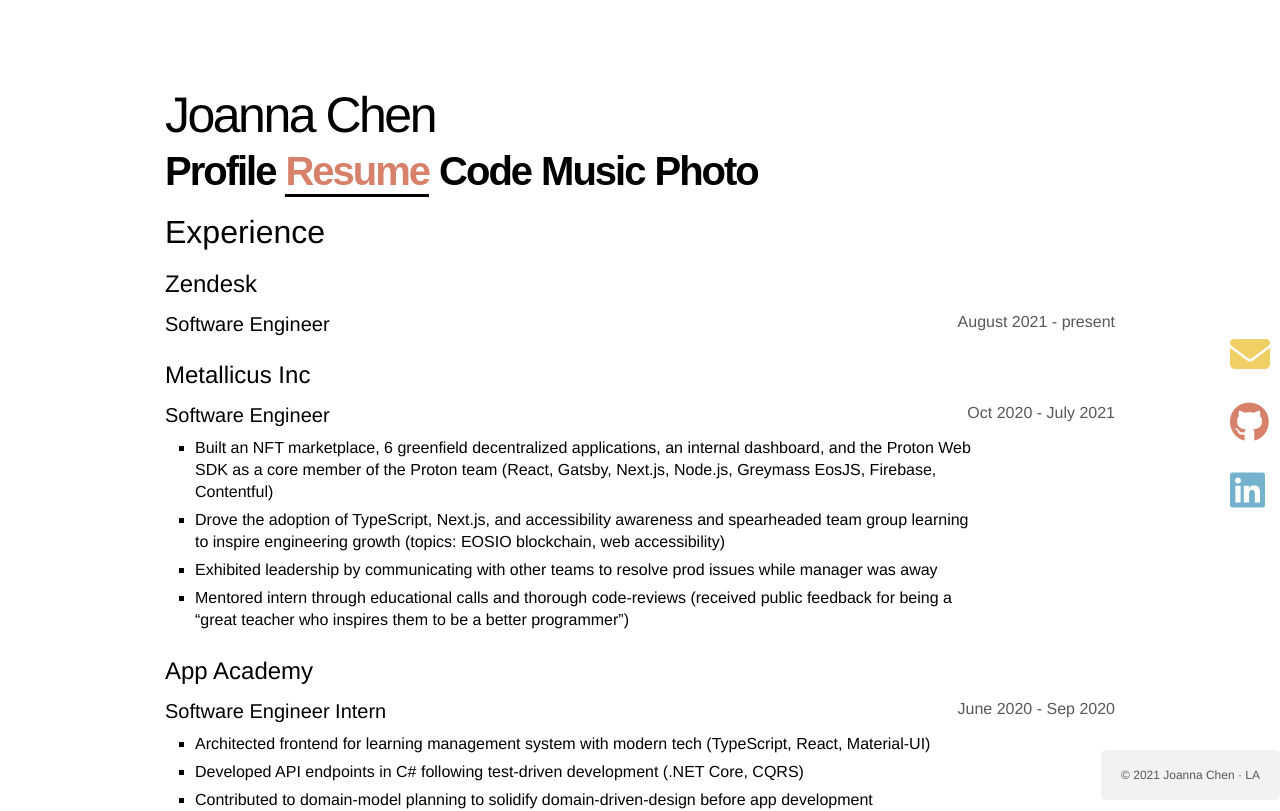
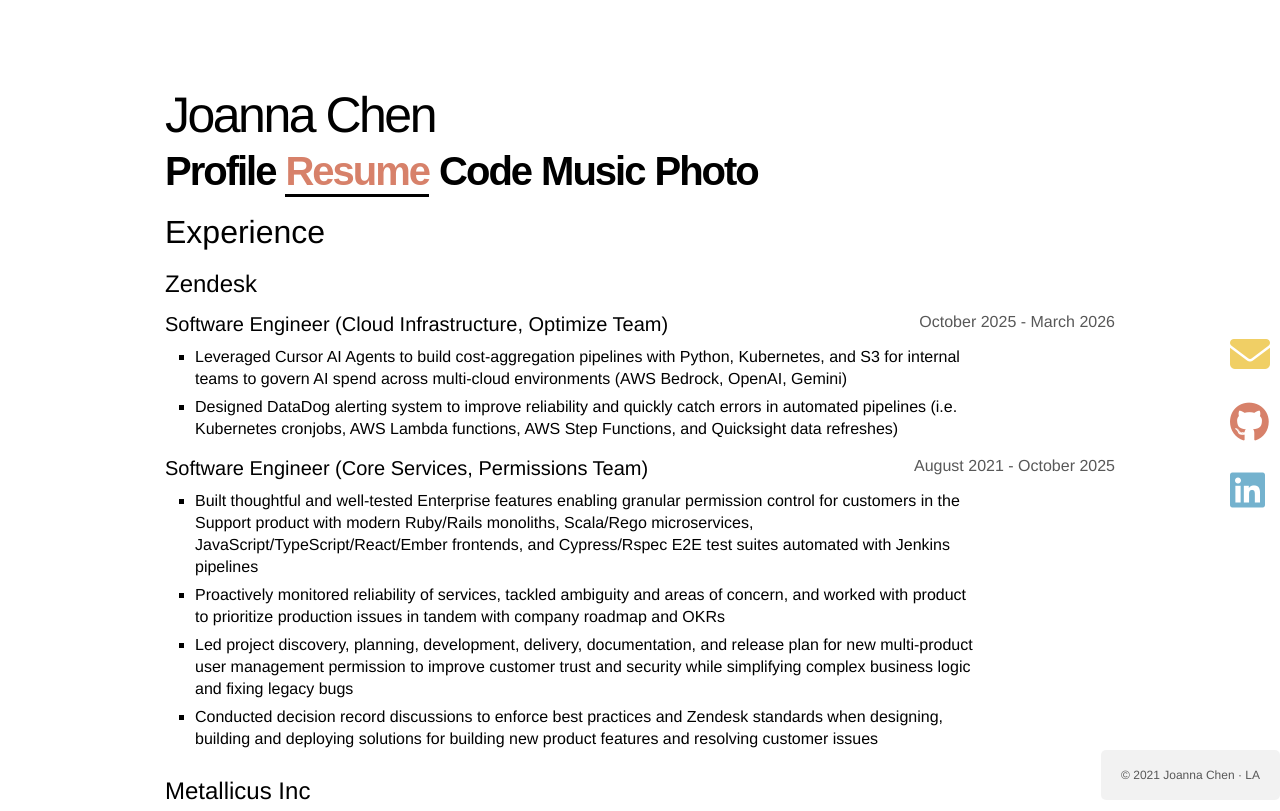
Before and after one commit to joannerd/joannerd.github.io, a Next.js app: page /resume in a window 1280 px wide. Shown: the top 811 px of the page. Built offline with nearby package versions, Linux system fonts and the light colour scheme; no server answers.

Commit message:
Update resume

```diff
--- a/pages/resume.tsx
+++ b/pages/resume.tsx
@@ -5,12 +5,25 @@
 const experiences = [
   {
     company: 'Zendesk',
-    dates: 'August 2021 - present',
+    dates: 'August 2021 - March 2026',
     jobs: [
       {
-        title: 'Software Engineer',
-        dates: 'August 2021 - present',
-        bullets: [],
+        title: 'Software Engineer (Cloud Infrastructure, Optimize Team)',
+        dates: 'October 2025 - March 2026',
+        bullets: [
+          'Leveraged Cursor AI Agents to build cost-aggregation pipelines with Python, Kubernetes, and S3 for internal teams to govern AI spend across multi-cloud environments (AWS Bedrock, OpenAI, Gemini)',
+          'Designed DataDog alerting system to improve reliability and quickly catch errors in automated pipelines (i.e. Kubernetes cronjobs, AWS Lambda functions, AWS Step Functions, and Quicksight data refreshes)',
+        ],
+      },
+      {
+        title: 'Software Engineer (Core Services, Permissions Team)',
+        dates: 'August 2021 - October 2025',
+        bullets: [
+          'Built thoughtful and well-tested Enterprise features enabling granular permission control for customers in the Support product with modern Ruby/Rails monoliths, Scala/Rego microservices, JavaScript/TypeScript/React/Ember frontends, and Cypress/Rspec E2E test suites automated with Jenkins pipelines',
+          'Proactively monitored reliability of services, tackled ambiguity and areas of concern, and worked with product to prioritize production issues in tandem with company roadmap and OKRs',
+          'Led project discovery, planning, development, delivery, documentation, and release plan for new multi-product user management permission to improve customer trust and security while simplifying complex business logic and fixing legacy bugs',
+          'Conducted decision record discussions to enforce best practices and Zendesk standards when designing, building and deploying solutions for building new product features and resolving customer issues',
+        ],
       },
     ],
   },
@@ -137,7 +150,7 @@
       value: 1,
     });
     window.open(
-      'https://brewer-dev.s3-us-west-1.amazonaws.com/portfolio/Joanna_Chen_Resume.pdf'
+      'https://drive.google.com/file/d/1KnUuV7c9LObp_Mu6D_lPBj9uQ39hCiRi/view'
     );
   };
 
@@ -205,12 +218,12 @@
       <button
         role="link"
         type="button"
-        aria-label="Joanna Chen resume"
+        aria-label="View Joanna Chen's resume"
         className={styles.resume}
         onClick={viewResume}
       >
         <i className="fas fa-file-download" />
-        <span className={styles.tooltip}>Download resume</span>
+        <span className={styles.tooltip}>View resume</span>
       </button>
     </article>
   );
```
